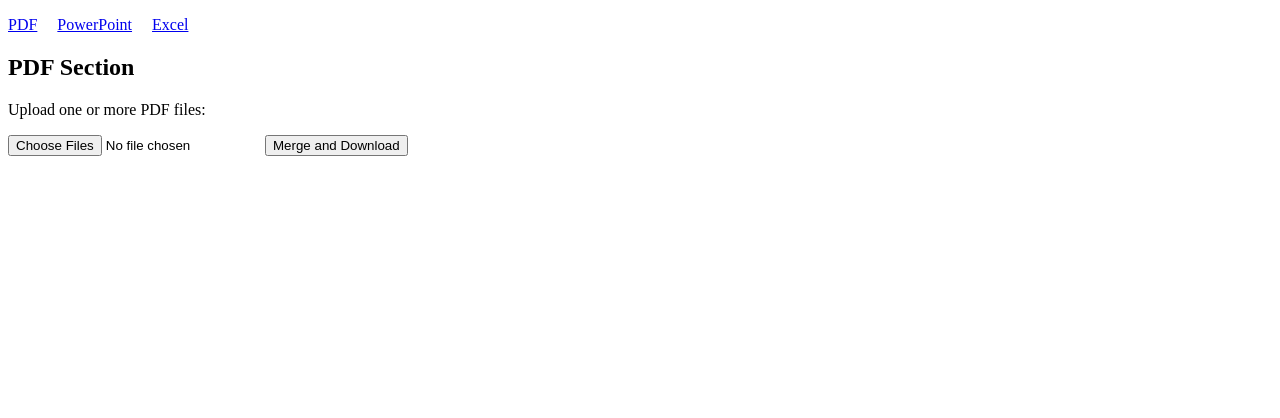
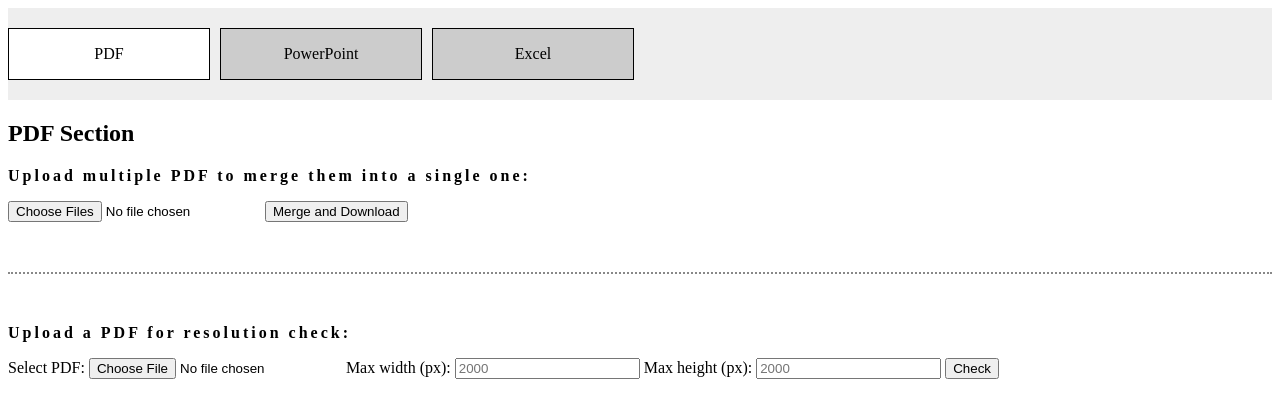
Before and after one commit to DouglasRichardLanda/go-api-server, a plain HTML site: page static/index.html in a window 1280 px wide. Drawn offline with Linux system fonts and the light colour scheme.

Commit message:
adjuste dindex styles

```diff
--- a/static/index.html
+++ b/static/index.html
@@ -8,25 +8,64 @@
   </head>
   <body>
     <header>
-      <nav>
-        <ul style="list-style:none; display:flex; gap:20px; padding:0;">
-          <li><a href="#" onclick="showTab('pdf')">PDF</a></li>
-          <li><a href="#" onclick="showTab('ppt')">PowerPoint</a></li>
-          <li><a href="#" onclick="showTab('excel')">Excel</a></li>
+      <nav style="background-color: #eee; padding: 20px 0;">
+        <ul style="list-style:none; display:flex; gap:10px; padding:0; margin:0;">
+          <li>
+            <a href="#" onclick="showTab('pdf')"
+               id="tab-pdf"
+               style="border: 1px solid black; display:flex; align-items:center; justify-content:center; width:200px; height:50px; background-color:white; color:black; text-decoration:none; cursor:pointer;">
+              PDF
+            </a>
+          </li>
+          <li>
+            <a href="#" onclick="showTab('ppt')"
+               id="tab-ppt"
+               style="border: 1px solid black; display:flex; align-items:center; justify-content:center; width:200px; height:50px; background-color:gray; color:black; text-decoration:none; cursor:pointer;">
+              PowerPoint
+            </a>
+          </li>
+          <li>
+            <a href="#" onclick="showTab('excel')"
+               id="tab-excel"
+               style="border: 1px solid black; display:flex; align-items:center; justify-content:center; width:200px; height:50px; background-color:gray; color:black; text-decoration:none; cursor:pointer;">
+              Excel
+            </a>
+          </li>
         </ul>
       </nav>
+
     </header>
     <main>
       <!--PDF BLOCK-->
       <div id="pdf" class="tab-content">
         <h2>PDF Section</h2>
-        <p>Upload one or more PDF files:</p>
+        <p style="letter-spacing: 3px; font-weight: bold">Upload multiple PDF to merge them into a single one:</p>
         <form id="pdfForm" action="http://localhost:8085/api/pdf/merge" method="post" enctype="multipart/form-data">
           <input type="file" id="pdfFiles" name="pdfFiles" accept="application/pdf" multiple>
           <button type="submit">Merge and Download</button>
         </form>
         <div id="pdfPreview"></div>
+
+        <div style="width: 100%; border-top: 2px dotted #888; margin: 50px 0;"></div>
+
+        <p style="letter-spacing: 3px; font-weight: bold">Upload a PDF for resolution check:</p>
+        <form id="resolutionForm" enctype="multipart/form-data">
+          <label for="pdfFile">Select PDF:</label>
+          <input type="file" id="pdfFile" name="pdfFile" accept="application/pdf" required>
+
+          <label for="maxWidth">Max width (px):</label>
+          <input type="number" id="maxWidth" name="maxWidth" placeholder="2000" required>
+
+          <label for="maxHeight">Max height (px):</label>
+          <input type="number" id="maxHeight" name="maxHeight" placeholder="2000" required>
+
+          <button type="submit">Check</button>
+        </form>
+
+        <div id="result"></div>
+
       </div>
+      <!--script for merging upload-->
       <script>
         const pdfInput = document.getElementById("pdfFiles");
         const pdfPreview = document.getElementById("pdfPreview");
@@ -38,14 +77,28 @@
             fileDiv.textContent = `File: ${
 
                         file.name
-
                 } (${
 
                         Math.round(file.size / 1024)
-
                 } KB)`;
             pdfPreview.appendChild(fileDiv);
           });
+        });
+      </script>
+      <!--script for resolution check-->
+      <script>
+        document.getElementById("resolutionForm").addEventListener("submit", async function (e) {
+          e.preventDefault();
+
+          const formData = new FormData(this);
+
+          const res = await fetch("http://localhost:8085/api/pdf/merge", {
+            method: "POST",
+            body: formData
+          });
+
+          const text = await res.text();
+          document.getElementById("result").innerText = text; // show server response
         });
       </script>
       <!--END PDF BLOCK-->
@@ -65,9 +118,13 @@
 
     <script>
       function showTab(tab) {
-        const tabs = document.querySelectorAll(".tab-content");
-        tabs.forEach(t => t.style.display = "none");
-        document.getElementById(tab).style.display = "block";
+        const tabs = ['pdf', 'ppt', 'excel'];
+        tabs.forEach(t => {
+          // tab colors
+          document.getElementById('tab-' + t).style.backgroundColor = t === tab ? 'white' : '#ccc';
+          // content visibility
+          document.getElementById(t).style.display = t === tab ? 'block' : 'none';
+        });
       }
       showTab("pdf");
     </script>
```
Lines whose indentation alone changed are shown as unchanged.
